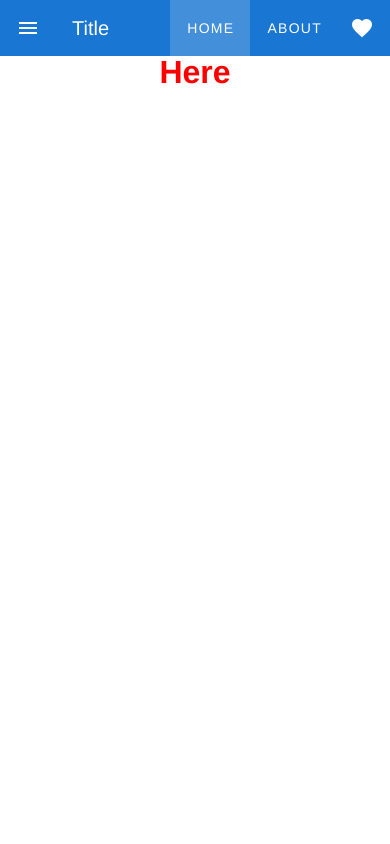
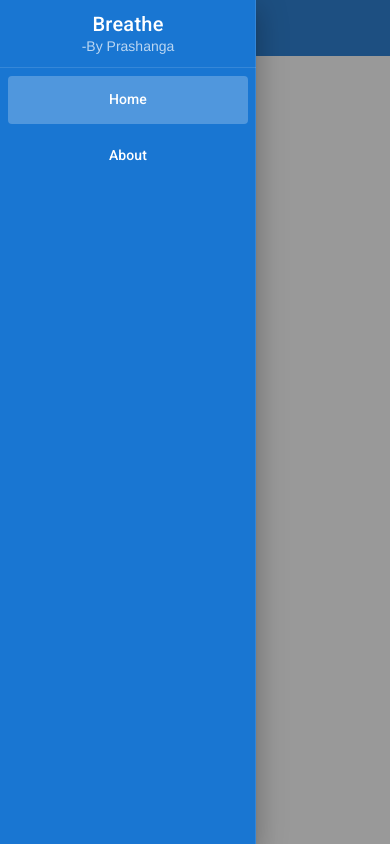
Before and after one commit to Prashanga/Breathe, a Vue app: page / in a window 390 px wide. Both pictures are taken after a click on the button 28 px from the left and 28 px from the top of the page. Built offline with nearby package versions, Linux system fonts and the light colour scheme.

Commit message:
Adding Mobile responsive Navigation drawer

```diff
--- a/src/components/Navbar/Index.vue
+++ b/src/components/Navbar/Index.vue
@@ -1,11 +1,14 @@
 <template>
+  <div>
     <v-app-bar absolute color="primary" dark elevate-on-scroll>
-    <v-app-bar-nav-icon></v-app-bar-nav-icon>
-
+      <v-app-bar-nav-icon
+        @click="drawer = true"
+        v-if="$vuetify.breakpoint.xsOnly"
+      ></v-app-bar-nav-icon>
       <v-toolbar-title>Title</v-toolbar-title>
 
       <v-spacer></v-spacer>
-    <v-toolbar-items>
+      <v-toolbar-items v-if="!$vuetify.breakpoint.xsOnly">
         <v-btn
           text
           v-for="link in links"
@@ -18,10 +21,52 @@
         </v-btn>
       </v-toolbar-items>
 
-    <v-btn icon>
+      <v-btn v-if="!$vuetify.breakpoint.xsOnly" icon>
         <v-icon>mdi-heart</v-icon>
       </v-btn>
     </v-app-bar>
+
+    <v-navigation-drawer
+      absolute
+      app
+      v-model="drawer"
+      color="primary"
+      dark
+      temporary
+      deep-purple
+      accent-4
+      dense
+    >
+      <v-list-item>
+        <v-list-item-content>
+          <v-list-item-title class="title text-center"
+            >Breathe</v-list-item-title
+          >
+          <v-list-item-subtitle class="text-center"
+            >-By Prashanga</v-list-item-subtitle
+          >
+        </v-list-item-content>
+      </v-list-item>
+
+      <v-divider></v-divider>
+
+      <v-list nav>
+        <v-list-item
+          v-for="(item, index) in links"
+          :key="index"
+          :to="item.route"
+          exact
+          link
+        >
+          <v-list-item-content>
+            <v-list-item-title class="text-center subtitle-2">{{
+              item.text
+            }}</v-list-item-title>
+          </v-list-item-content>
+        </v-list-item>
+      </v-list>
+    </v-navigation-drawer>
+  </div>
 </template>
 
 <script>
@@ -31,6 +76,7 @@ export default {
   name: 'Navbar',
   data: () => {
     return {
+      drawer: false,
       links: [
         { text: 'Home', route: '/' },
         { text: 'About', route: '#' }
```
Lines whose indentation alone changed are shown as unchanged.
